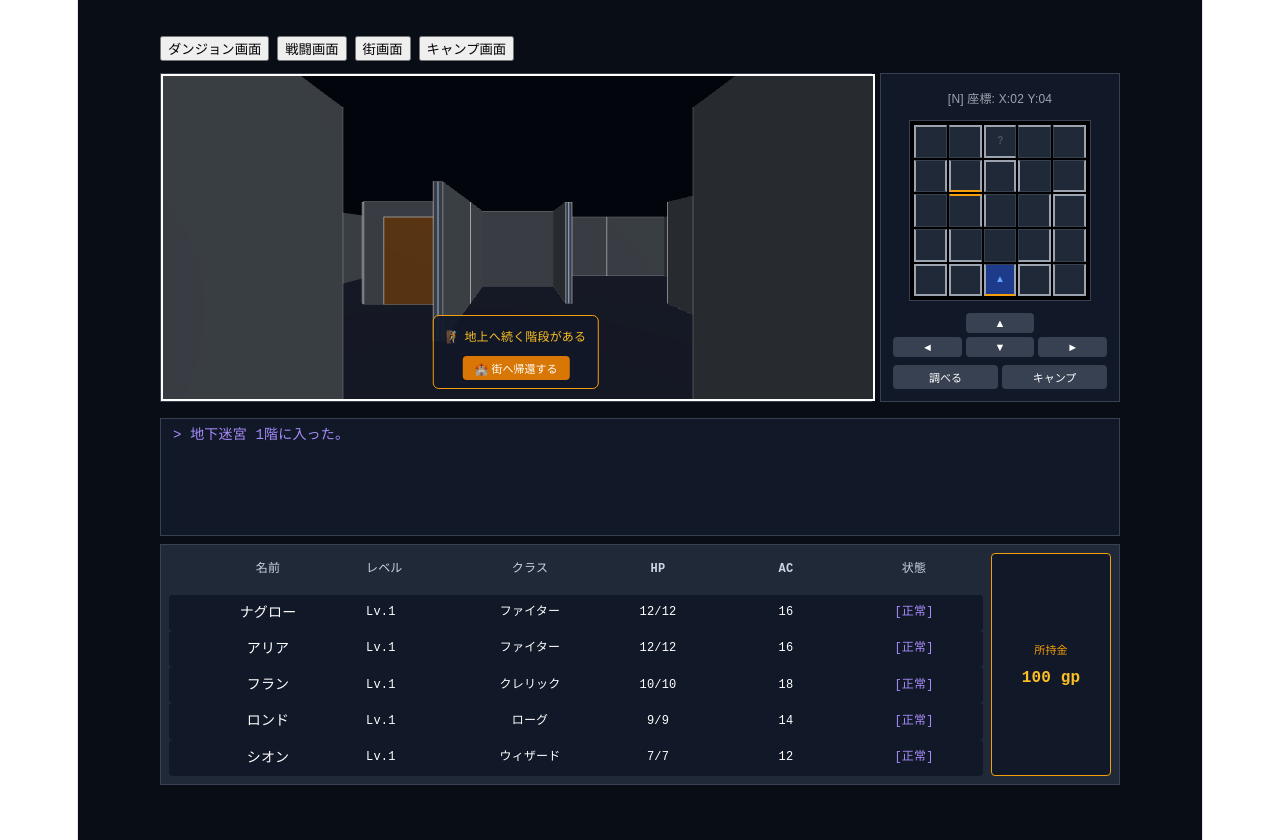
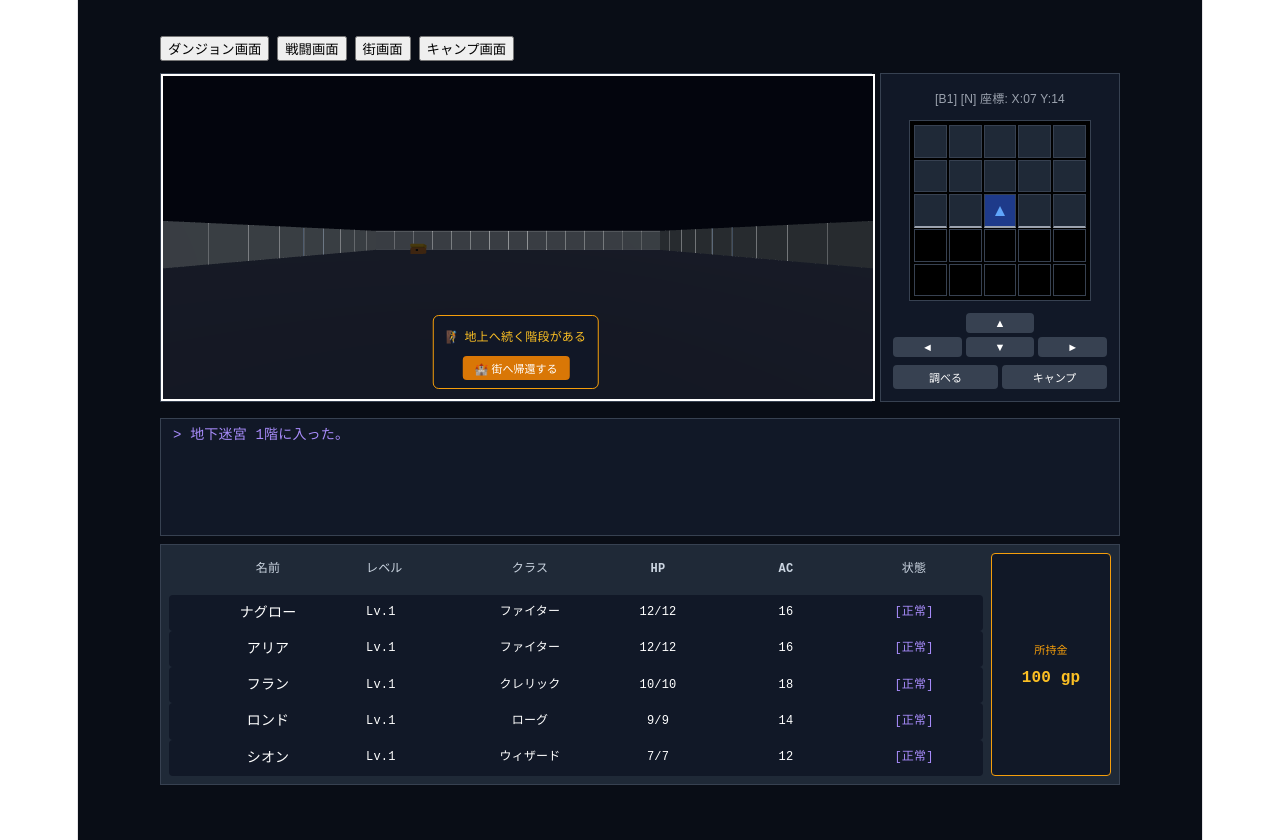
Before and after one commit to ueno-pwcom/wiz5e, a React (Vite) app: page / in a window 1280 px wide. Built offline with nearby package versions, Linux system fonts and the light colour scheme.

Commit message:
マップ拡張とフロア移動

```diff
--- a/src/components/DungeonView.tsx
+++ b/src/components/DungeonView.tsx
@@ -8,6 +8,7 @@ export const DungeonView: React.FC = () => {
   const playerPosition = useGameStore((state) => state.playerPosition);
   const currentMap = useGameStore((state) => state.currentMap);
   const movePlayer = useGameStore((state) => state.movePlayer);
+  const useStairs = useGameStore((state) => state.useStairs);
   const enterCamp = useGameStore((state) => state.enterCamp);
   const returnToTown = useGameStore((state) => state.returnToTown);
   const triggerEvent = useGameStore((state) => state.triggerEvent);
@@ -352,13 +353,82 @@ export const DungeonView: React.FC = () => {
     return () => window.removeEventListener('keydown', handleKeyDown);
   }, [movePlayer]);
 
-  const getFacingIcon = (facing: Direction) => {
+  const getFacingMarkerStyle = (facing: Direction): React.CSSProperties => {
+    const baseStyle: React.CSSProperties = {
+      width: 0,
+      height: 0,
+      borderLeft: '5px solid transparent',
+      borderRight: '5px solid transparent',
+      borderBottom: '10px solid #60a5fa',
+      transform: 'rotate(0deg)',
+    };
+
     switch (facing) {
-      case 'N': return '▲';
-      case 'E': return '►';
-      case 'S': return '▼';
-      case 'W': return '◄';
+      case 'N':
+        return baseStyle;
+      case 'E':
+        return { ...baseStyle, transform: 'rotate(90deg)' };
+      case 'S':
+        return { ...baseStyle, transform: 'rotate(180deg)' };
+      case 'W':
+        return { ...baseStyle, transform: 'rotate(270deg)' };
+      default:
+        return baseStyle;
     }
+  };
+
+  const getFloorLabel = (map: DungeonMap) => {
+    const match = map.map_id.match(/b\d+/i);
+    if (match) return match[0].toUpperCase();
+    const nameMatch = map.name.match(/B\d+/i);
+    return nameMatch ? nameMatch[0].toUpperCase() : 'B1';
+  };
+
+  const getStairsMarker = (type: 'stairs_up' | 'stairs_down'): React.ReactNode => {
+    const wrapperStyle: React.CSSProperties = {
+      position: 'relative',
+      width: '14px',
+      height: '14px',
+      display: 'grid',
+      placeItems: 'center'
+    };
+    const railStyle: React.CSSProperties = {
+      position: 'absolute',
+      width: '2px',
+      height: '12px',
+      backgroundColor: '#fbbf24',
+      borderRadius: '1px'
+    };
+    const rungStyle: React.CSSProperties = {
+      position: 'absolute',
+      width: '10px',
+      height: '1px',
+      backgroundColor: '#fbbf24'
+    };
+    const arrowStyle: React.CSSProperties = {
+      position: 'absolute',
+      left: '50%',
+      transform: 'translateX(-50%)',
+      width: 0,
+      height: 0,
+      borderLeft: '4px solid transparent',
+      borderRight: '4px solid transparent',
+      borderBottom: type === 'stairs_up' ? '6px solid #fbbf24' : undefined,
+      borderTop: type === 'stairs_down' ? '6px solid #fbbf24' : undefined,
+      top: type === 'stairs_down' ? '1px' : undefined,
+      bottom: type === 'stairs_up' ? '1px' : undefined
+    };
+
+    return (
+      <div style={wrapperStyle}>
+        <div style={{ ...railStyle, left: '2px' }} />
+        <div style={{ ...railStyle, right: '2px' }} />
+        <div style={{ ...rungStyle, top: '3px' }} />
+        <div style={{ ...rungStyle, top: '6px' }} />
+        <div style={{ ...rungStyle, top: '9px' }} />
+        <div style={arrowStyle} />
+      </div>
+    );
   };
 
   const getWallBorder = (wall: string) => {
@@ -395,7 +465,7 @@ export const DungeonView: React.FC = () => {
           }}
         />
 
-        {currentTile?.event?.type === 'stairs_up' && (
+        {(currentTile?.event?.type === 'stairs_up' && !currentTile.event.target_map) && (
           <div style={{
             position: 'absolute',
             left: '50%',
@@ -431,11 +501,83 @@ export const DungeonView: React.FC = () => {
             </button>
           </div>
         )}
+        {(currentTile?.event?.type === 'stairs_up' && currentTile.event.target_map) && (
+          <div style={{
+            position: 'absolute',
+            left: '50%',
+            transform: 'translateX(-50%)',
+            bottom: '12px',
+            backgroundColor: 'rgba(17, 24, 39, 0.9)',
+            border: '1px solid #f59e0b',
+            borderRadius: '6px',
+            padding: '8px 12px',
+            textAlign: 'center',
+            display: 'flex',
+            flexDirection: 'column',
+            alignItems: 'center',
+            gap: '6px'
+          }}>
+            <div style={{ color: '#fbbf24', fontSize: '12px', fontWeight: 'bold' }}>
+              🪜 上の階へ続く階段がある
+            </div>
+            <button
+              onClick={useStairs}
+              style={{
+                backgroundColor: '#fbbf24',
+                color: '#111827',
+                border: 'none',
+                borderRadius: '4px',
+                padding: '4px 12px',
+                fontSize: '11px',
+                fontWeight: 'bold',
+                cursor: 'pointer'
+              }}
+            >
+              上の階へ移動する
+            </button>
+          </div>
+        )}
+        {currentTile?.event?.type === 'stairs_down' && (
+          <div style={{
+            position: 'absolute',
+            left: '50%',
+            transform: 'translateX(-50%)',
+            bottom: '12px',
+            backgroundColor: 'rgba(17, 24, 39, 0.9)',
+            border: '1px solid #38bdf8',
+            borderRadius: '6px',
+            padding: '8px 12px',
+            textAlign: 'center',
+            display: 'flex',
+            flexDirection: 'column',
+            alignItems: 'center',
+            gap: '6px'
+          }}>
+            <div style={{ color: '#38bdf8', fontSize: '12px', fontWeight: 'bold' }}>
+              🪜 下の階へ続く階段がある
+            </div>
+            <button
+              onClick={useStairs}
+              style={{
+                backgroundColor: '#38bdf8',
+                color: '#111827',
+                border: 'none',
+                borderRadius: '4px',
+                padding: '4px 12px',
+                fontSize: '11px',
+                fontWeight: 'bold',
+                cursor: 'pointer'
+              }}
+            >
+              下の階へ移動する
+            </button>
+          </div>
+        )}
       </div>
 
       <div style={{ backgroundColor: '#111827', border: '1px solid #374151', padding: '12px', color: '#fff' }}>
         <div style={{ fontSize: '12px', marginBottom: '8px', color: '#9ca3af' }}>
-          [{playerPosition.facing}] 座標: X:{String(playerPosition.x).padStart(2, '0')} Y:{String(playerPosition.y).padStart(2, '0')}
+          [{getFloorLabel(currentMap)}] [{playerPosition.facing}] 座標: X:{String(playerPosition.x).padStart(2, '0')} Y:{String(playerPosition.y).padStart(2, '0')}
         </div>
 
         {/* 動的グリッドミニマップ */}
@@ -448,32 +590,45 @@ export const DungeonView: React.FC = () => {
           margin: '0 auto 12px',
           padding: '4px',
           display: 'grid',
-          gridTemplateColumns: `repeat(${currentMap.width}, 1fr)`,
-          gridTemplateRows: `repeat(${currentMap.height}, 1fr)`,
+          gridTemplateColumns: `repeat(5, minmax(0, 1fr))`,
+          gridTemplateRows: `repeat(5, minmax(0, 1fr))`,
           gap: '2px'
         }}>
-          {currentMap.grid.map((row, y) =>
-            row.map((tile, x) => {
-              const isPlayerHere = playerPosition.x === x && playerPosition.y === y;
+          {Array.from({ length: 5 }, (_, rowIndex) => {
+            const y = playerPosition.y - 2 + rowIndex;
+            return Array.from({ length: 5 }, (_, colIndex) => {
+              const x = playerPosition.x - 2 + colIndex;
+              const tile = currentMap.grid[y]?.[x] ?? null;
+              const isPlayerHere = rowIndex === 2 && colIndex === 2;
+              const cellBackground = isPlayerHere ? '#1e3a8a' : tile ? '#1f2937' : '#000';
               return (
-                <div key={`${x}-${y}`} style={{
-                  backgroundColor: isPlayerHere ? '#1e3a8a' : '#1f2937',
-                  borderTop: getWallBorder(tile.walls.N),
-                  borderRight: getWallBorder(tile.walls.E),
-                  borderBottom: getWallBorder(tile.walls.S),
-                  borderLeft: getWallBorder(tile.walls.W),
+                <div key={`${colIndex}-${rowIndex}`} style={{
+                  backgroundColor: cellBackground,
+                  borderTop: tile ? getWallBorder(tile.walls.N) : '1px solid #374151',
+                  borderRight: tile ? getWallBorder(tile.walls.E) : '1px solid #374151',
+                  borderBottom: tile ? getWallBorder(tile.walls.S) : '1px solid #374151',
+                  borderLeft: tile ? getWallBorder(tile.walls.W) : '1px solid #374151',
                   display: 'flex',
                   justifyContent: 'center',
                   alignItems: 'center',
-                  fontSize: '10px',
-                  color: isPlayerHere ? '#60a5fa' : '#4b5563',
-                  fontWeight: 'bold'
+                  position: 'relative',
+                  aspectRatio: '1 / 1'
                 }}>
-                  {isPlayerHere ? getFacingIcon(playerPosition.facing) : (tile.event?.type === 'stairs_up' ? '▲' : tile.event ? '?' : '')}
+                  {isPlayerHere ? (
+                    <div style={getFacingMarkerStyle(playerPosition.facing)} />
+                  ) : tile ? (
+                    tile.event?.type === 'stairs_up'
+                      ? getStairsMarker('stairs_up')
+                      : tile.event?.type === 'stairs_down'
+                        ? getStairsMarker('stairs_down')
+                        : tile.event
+                          ? '?'
+                          : null
+                  ) : null}
                 </div>
               );
-            })
-          )}
+            });
+          }).flat()}
         </div>
 
         {/* コントロールボタン */}
--- a/src/data/map1.ts
+++ b/src/data/map1.ts
@@ -1,64 +1,111 @@
 import type { DungeonMap } from '../types/game';
 
-// 5x5のサンプルマップ
-// 各タイルの壁指定: N(北), E(東), S(南), W(西)
+const createEmptyGrid = (width: number, height: number): DungeonMap['grid'] => {
+  const grid: DungeonMap['grid'] = [];
+
+  for (let y = 0; y < height; y += 1) {
+    const row = [];
+    for (let x = 0; x < width; x += 1) {
+      row.push({
+        x,
+        y,
+        walls: {
+          N: y === 0 ? 'wall' : 'none',
+          E: x === width - 1 ? 'wall' : 'none',
+          S: y === height - 1 ? 'wall' : 'none',
+          W: x === 0 ? 'wall' : 'none'
+        },
+        event: null
+      });
+    }
+    grid.push(row);
+  }
+
+  return grid;
+};
+
+const buildB1Grid = (): DungeonMap['grid'] => {
+  const grid = createEmptyGrid(15, 15);
+  grid[1][12].event = { type: 'stairs_down', target_map: 'dungeon_b2' };
+  grid[3][3].event = { type: 'chest', chest_id: 'chest_b1_1' };
+  grid[10][4].event = { type: 'door' };
+  grid[14][7].event = { type: 'stairs_up' };
+  return grid;
+};
+
+const buildB2Grid = (): DungeonMap['grid'] => {
+  const grid = createEmptyGrid(15, 15);
+  grid[1][12].event = { type: 'stairs_up', target_map: 'dungeon_b1' };
+  grid[13][2].event = { type: 'stairs_down', target_map: 'dungeon_b3' };
+  grid[7][7].event = { type: 'chest', chest_id: 'chest_b2_1' };
+  grid[5][10].event = { type: 'trap' };
+  return grid;
+};
+
+const buildB3Grid = (): DungeonMap['grid'] => {
+  const grid = createEmptyGrid(15, 15);
+  grid[13][2].event = { type: 'stairs_up', target_map: 'dungeon_b2' };
+  grid[2][12].event = { type: 'boss' };
+  grid[8][8].event = { type: 'chest', chest_id: 'chest_b3_1' };
+  return grid;
+};
+
 export const map1Data: DungeonMap = {
   map_id: 'dungeon_b1',
-  name: '地下迷宮 1階',
-  width: 5,
-  height: 5,
+  name: '地下迷宮 B1F',
+  width: 15,
+  height: 15,
   start_position: {
-    x: 2,
-    y: 4,
+    x: 7,
+    y: 14,
     facing: 'N'
   },
   encounter_table: {
-    rate: 0.15, // 移動時15%の確率でエンカウント
+    rate: 0.0,
     monsters: [
       { id: 'goblin', weight: 70 },
       { id: 'skeleton', weight: 30 }
     ]
   },
-  grid: [
-    // Y=0
-    [
-      { x: 0, y: 0, walls: { N: 'wall', E: 'none', S: 'none', W: 'wall' }, event: null },
-      { x: 1, y: 0, walls: { N: 'wall', E: 'wall', S: 'none', W: 'none' }, event: null },
-      { x: 2, y: 0, walls: { N: 'wall', E: 'none', S: 'wall', W: 'wall' }, event: { type: 'chest', chest_id: 'chest_1' } },
-      { x: 3, y: 0, walls: { N: 'wall', E: 'none', S: 'none', W: 'none' }, event: null },
-      { x: 4, y: 0, walls: { N: 'wall', E: 'wall', S: 'none', W: 'none' }, event: null }
-    ],
-    // Y=1
-    [
-      { x: 0, y: 1, walls: { N: 'none', E: 'wall', S: 'none', W: 'wall' }, event: null },
-      { x: 1, y: 1, walls: { N: 'none', E: 'wall', S: 'door', W: 'wall' }, event: null },
-      { x: 2, y: 1, walls: { N: 'wall', E: 'wall', S: 'none', W: 'wall' }, event: null },
-      { x: 3, y: 1, walls: { N: 'none', E: 'none', S: 'none', W: 'wall' }, event: null },
-      { x: 4, y: 1, walls: { N: 'none', E: 'wall', S: 'wall', W: 'none' }, event: null }
-    ],
-    // Y=2
-    [
-      { x: 0, y: 2, walls: { N: 'none', E: 'none', S: 'none', W: 'wall' }, event: null },
-      { x: 1, y: 2, walls: { N: 'door', E: 'wall', S: 'none', W: 'none' }, event: null },
-      { x: 2, y: 2, walls: { N: 'none', E: 'none', S: 'none', W: 'wall' }, event: null },
-      { x: 3, y: 2, walls: { N: 'none', E: 'wall', S: 'none', W: 'none' }, event: null },
-      { x: 4, y: 2, walls: { N: 'wall', E: 'wall', S: 'none', W: 'wall' }, event: null }
-    ],
-    // Y=3
-    [
-      { x: 0, y: 3, walls: { N: 'none', E: 'wall', S: 'wall', W: 'wall' }, event: null },
-      { x: 1, y: 3, walls: { N: 'none', E: 'none', S: 'wall', W: 'wall' }, event: null },
-      { x: 2, y: 3, walls: { N: 'none', E: 'none', S: 'none', W: 'none' }, event: null },
-      { x: 3, y: 3, walls: { N: 'none', E: 'wall', S: 'wall', W: 'none' }, event: null },
-      { x: 4, y: 3, walls: { N: 'none', E: 'wall', S: 'none', W: 'wall' }, event: null }
-    ],
-    // Y=4 (スタート位置 X:2, Y:4)
-    [
-      { x: 0, y: 4, walls: { N: 'wall', E: 'wall', S: 'wall', W: 'wall' }, event: null },
-      { x: 1, y: 4, walls: { N: 'wall', E: 'wall', S: 'wall', W: 'wall' }, event: null },
-      { x: 2, y: 4, walls: { N: 'none', E: 'wall', S: 'door', W: 'wall' }, event: { type: 'stairs_up' } },
-      { x: 3, y: 4, walls: { N: 'wall', E: 'wall', S: 'wall', W: 'wall' }, event: null },
-      { x: 4, y: 4, walls: { N: 'none', E: 'wall', S: 'wall', W: 'wall' }, event: null }
+  grid: buildB1Grid()
+};
+
+export const map2Data: DungeonMap = {
+  map_id: 'dungeon_b2',
+  name: '地下迷宮 B2F',
+  width: 15,
+  height: 15,
+  start_position: {
+    x: 12,
+    y: 1,
+    facing: 'S'
+  },
+  encounter_table: {
+    rate: 0.18,
+    monsters: [
+      { id: 'skeleton', weight: 60 },
+      { id: 'zombie', weight: 40 }
     ]
-  ]
+  },
+  grid: buildB2Grid()
 };
+
+export const map3Data: DungeonMap = {
+  map_id: 'dungeon_b3',
+  name: '地下迷宮 B3F',
+  width: 15,
+  height: 15,
+  start_position: {
+    x: 2,
+    y: 13,
+    facing: 'N'
+  },
+  encounter_table: {
+    rate: 0.20,
+    monsters: [
+      { id: 'skeleton', weight: 40 },
+      { id: 'wraith', weight: 60 }
+    ]
+  },
+  grid: buildB3Grid()
+};
--- a/src/store/useGameStore.tsx
+++ b/src/store/useGameStore.tsx
@@ -1,6 +1,6 @@
 import { create } from 'zustand';
 import type { Character, Combatant, Direction, DungeonMap, LogMessage, MonsterData, WallType } from '../types/game';
-import { map1Data } from '../data/map1';
+import { map1Data, map2Data, map3Data } from '../data/map1';
 import { spellList } from '../data/spells';
 import { monsterList } from '../data/monsters';
 import { itemList } from '../data/items';
@@ -69,6 +69,7 @@ interface GameState {
   setScene: (scene: GameScene) => void;
   addLog: (text: string, type?: LogMessage['type']) => void;
   movePlayer: (action: 'forward' | 'backward' | 'turnLeft' | 'turnRight') => void;
+  useStairs: () => void;
 
   // 戦闘用アクション
   startBattle: () => void;
@@ -121,6 +122,27 @@ const initialParty: Character[] = [
  * @brief 初期装備と装備中のアイテムに基づいてプレイヤーの初期インベントリを構築する。
  * @return アイテムIDと数量を含むインベントリエントリの配列。
  */
+const getMapDataById = (mapId: string): DungeonMap | null => {
+  switch (mapId) {
+    case 'dungeon_b1': return map1Data;
+    case 'dungeon_b2': return map2Data;
+    case 'dungeon_b3': return map3Data;
+    default: return null;
+  }
+};
+
+const findStairsPosition = (map: DungeonMap, eventType: 'stairs_up' | 'stairs_down', targetMapId?: string) => {
+  for (const row of map.grid) {
+    for (const tile of row) {
+      if (tile.event?.type !== eventType) continue;
+      if (!targetMapId || tile.event.target_map === targetMapId) {
+        return tile;
+      }
+    }
+  }
+  return null;
+};
+
 const buildInitialInventory = () => {
   const baseInventory = [
     { itemId: 'potion_of_healing', quantity: 3 },
@@ -1187,9 +1209,6 @@ export const useGameStore = create<GameState>((set, get) => ({
       } else if (nextTile.event.type === 'door') {
         triggerEvent('heavy_door');
         return;
-      } else if (nextTile.event.type === 'stairs_up') {
-        addLog('地上へ続く階段がある。', 'info');
-        return;
       }
     }
 
@@ -1301,6 +1320,38 @@ export const useGameStore = create<GameState>((set, get) => ({
     });
   },
 
+  useStairs: () => {
+    const { currentMap, playerPosition, addLog, returnToTown } = get();
+    const { x, y, facing } = playerPosition;
+    const currentTile = currentMap.grid[y]?.[x];
+    if (!currentTile?.event) return;
+
+    if (currentTile.event.type === 'stairs_up' && !currentTile.event.target_map) {
+      returnToTown();
+      return;
+    }
+
+    const isDown = currentTile.event.type === 'stairs_down';
+    const targetMapId = currentTile.event.target_map;
+
+    if (!targetMapId) {
+      addLog('階段の先が見つからない。', 'system');
+      return;
+    }
+
+    const targetMap = getMapDataById(targetMapId);
+    if (!targetMap) {
+      addLog('階段の先が見つからない。', 'system');
+      return;
+    }
+
+    const oppositeType = isDown ? 'stairs_up' : 'stairs_down';
+    const targetTile = findStairsPosition(targetMap, oppositeType, currentMap.map_id);
+    const destination = targetTile ?? targetMap.start_position;
+    set({ currentMap: targetMap, playerPosition: { x: destination.x, y: destination.y, facing } });
+    addLog(`階段で ${targetMap.name} へ移動した。`, 'info');
+  },
+
   /**
    * @brief キャラクターをパーティに追加する。
    * @param characterId 追加するキャラクターのID。
```
Also changed, not shown: src/data/classes.json (+4 -4 lines).
